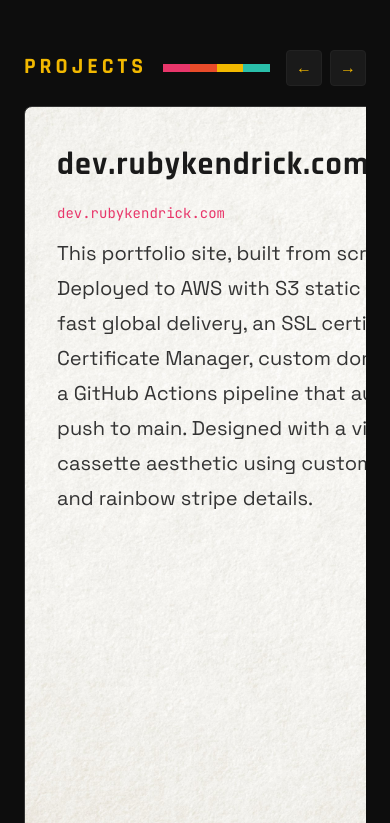
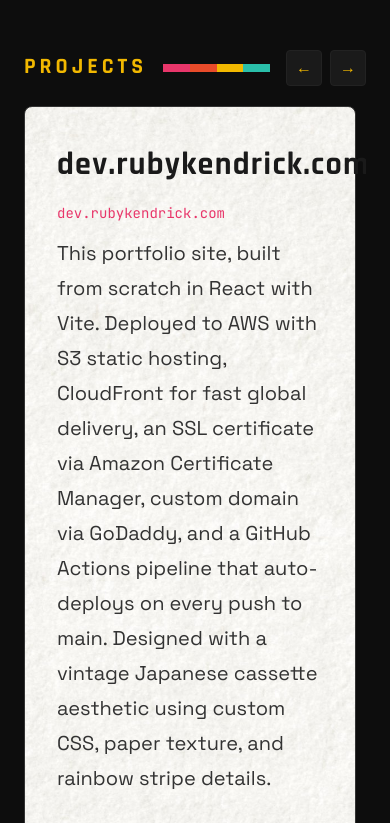
Before and after one commit to rubygkendrick/portfolio, a React app: page / in a window 390 px wide. Shown: the part 7741-8564 px from the top of the page. Built offline with nearby package versions, Linux system fonts and the light colour scheme; the HTML template or start-up script is replaced by a standard one.

Commit message:
fix project carousel card width on mobile

```diff
--- a/src/components/Carousel.css
+++ b/src/components/Carousel.css
@@ -154,8 +154,8 @@
 
 /* PROJECT CARDS */
 .proj-card {
-  min-width: 600px;
-  max-width: 600px;
+  min-width: min(600px, 85vw);
+  max-width: min(600px, 85vw);
   background: url("/src/assets/paper-texture.jpg") center/cover;
   border: 1px solid #333;
   border-radius: 8px;
```
